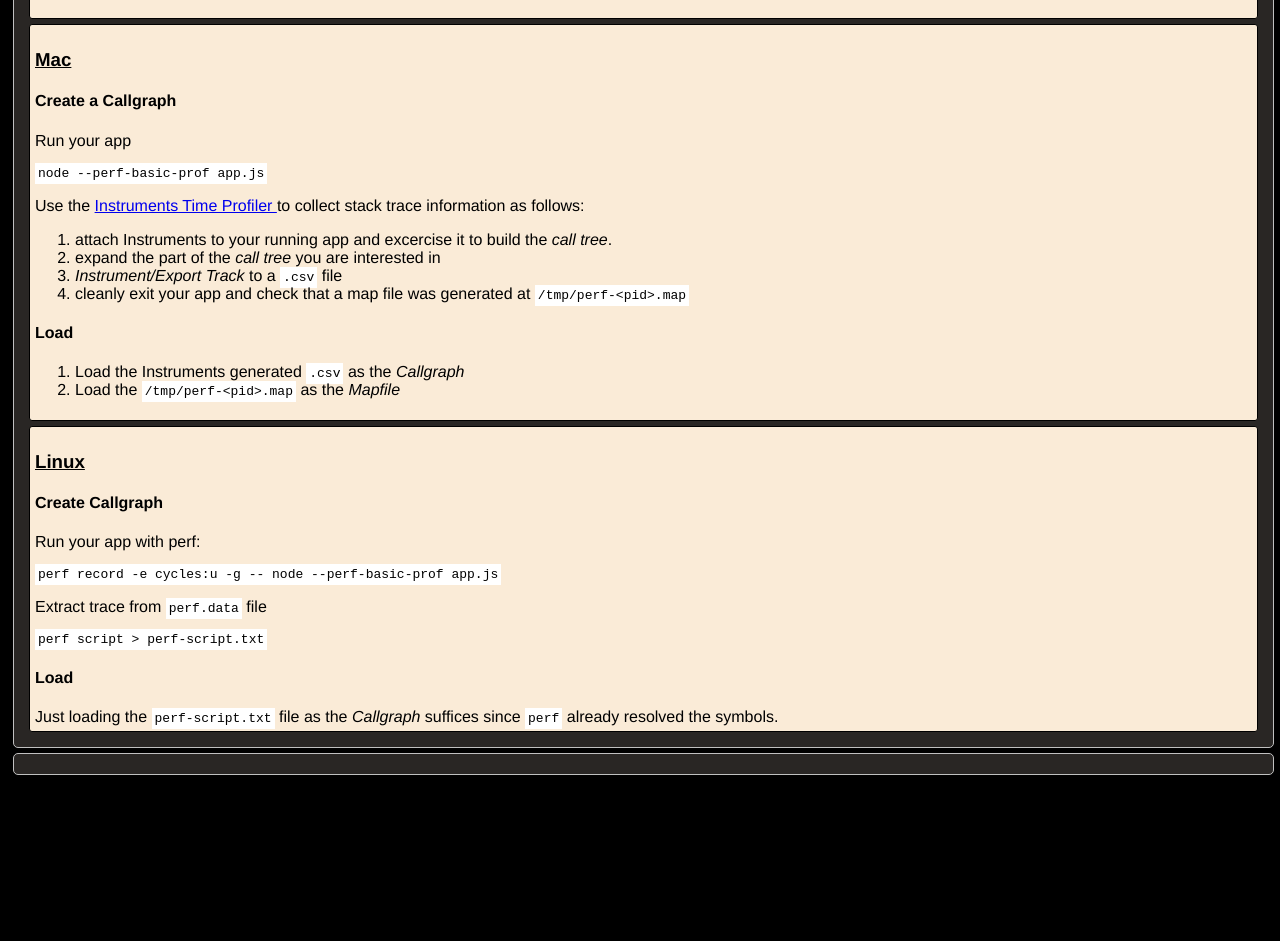
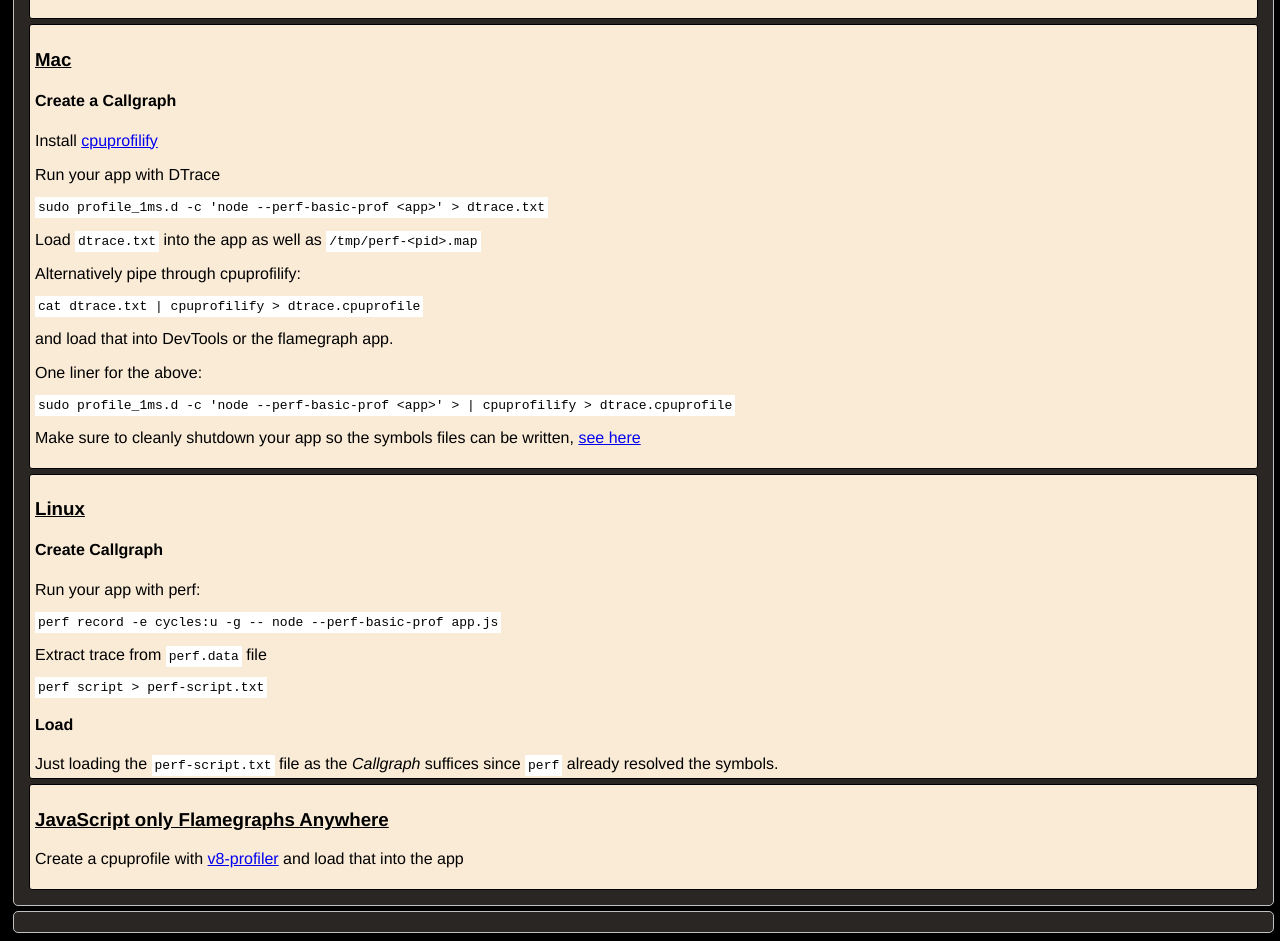
Before and after one commit to thlorenz/flamegraph, a website: page web/index.html in a window 1280 px wide. Shown: the part 481-1422 px from the top of the page. Before the commit the page ends 1264 px from the top, so only its background shows below. Drawn offline with Linux system fonts and the light colour scheme.

Commit message:
docs: updating instructions

```diff
--- a/bin/usage.txt
+++ b/bin/usage.txt
@@ -4,7 +4,7 @@ Generates a flamegraph from the callgraph data of the given `inputtype` that is
 
 OPTIONS:
 
-  --inputtype -t      the type of callgraph 'instruments | perf | cpuprofile'
+  --inputtype -t      the type of callgraph 'perf | cpuprofile'
 
   --fonttype          font family used                  default: 'Verdana'
   --fontsize          base text size                    default: 12
@@ -30,4 +30,4 @@ OPTIONS:
 
 EXAMPLE:
 
-  cat instruments-callgraph.csv | flamegraph -t instruments > flamegraph.svg
+  cat dtrace.txt | flamegraph -t dtrace > flamegraph.svg
--- a/web/index.html
+++ b/web/index.html
@@ -22,7 +22,7 @@
       <input id="search-regex" type="checkbox">Regex
       <input id="search-blink" type="checkbox">Blink
       <input id="search-error" type="text" readonly="readonly">
-      <span>Scroll while holding the <code>Ctrl</code> key in order to Zoom (Command+Ctrl on Mac)</span>
+      <span>Scroll while holding the <code>Ctrl</code> key in order to Zoom</span>
     </div>
     <div class="instructions ui-part" id="instructions">
       <h2>Instructions</h2>
@@ -36,27 +36,18 @@
       <div class="instructions-sheet">
         <h3>Mac</h3>
         <h4>Create a Callgraph</h4>
-        <p>Run your app</p>
-        <pre><code>node --perf-basic-prof app.js</code></pre>
-
-        <p>Use the
-          <a href="https://developer.apple.com/library/ios/documentation/AnalysisTools/Reference/Instruments_User_Reference/TimeProfilerInstrument/TimeProfilerInstrument.html">
-            Instruments Time Profiler
-          </a>
-          to collect stack trace information as follows:
+        <p>Install <a href="https://github.com/thlorenz/cpuprofilify">cpuprofilify</a></p>
+        <p>Run your app with DTrace</p>
+        <pre><code>sudo profile_1ms.d -c 'node --perf-basic-prof &lt;app&gt;' &gt; dtrace.txt</code></pre>
+        <p>
+          Load <code>dtrace.txt</code> into the app as well as <code>/tmp/perf-&lt;pid&gt;.map</code>
         </p>
-        <ol>
-          <li>attach Instruments to your running app and excercise it to build the <i>call tree</i>.</li>
-          <li>expand the part of the <i>call tree</i> you are interested in</li>
-          <li><i>Instrument/Export Track</i> to a <code>.csv</code> file</li>
-          <li>cleanly exit your app and check that a map file was generated at <code>/tmp/perf-&lt;pid&gt;.map</code></li>
-        </ol>
-
-        <h4>Load</h4>
-        <ol>
-          <li>Load the Instruments generated <code>.csv</code> as the <i>Callgraph</i></li>
-          <li>Load the <code>/tmp/perf-&lt;pid&gt;.map</code> as the <i>Mapfile</i></li>
-        </ol>
+        <p>Alternatively pipe through cpuprofilify:</p>
+        <pre><code>cat dtrace.txt | cpuprofilify &gt; dtrace.cpuprofile</code></pre>
+        <p>and load that into DevTools or the flamegraph app.</p>
+        <p> One liner for the above:</p>
+        <pre><code>sudo profile_1ms.d -c 'node --perf-basic-prof &lt;app&gt;' &gt; | cpuprofilify &gt; dtrace.cpuprofile</code></pre>
+        <p>Make sure to cleanly shutdown your app so the symbols files can be written, <a href="https://github.com/thlorenz/talks/blob/gh-pages/debugging-profiling-io.js/demos/demo-2/app.js#L22-L40">see here</a></p>
       </div>
 
       <div class="instructions-sheet">
@@ -73,6 +64,10 @@
         Just loading the <code>perf-script.txt</code> file as the <i>Callgraph</i> suffices since <code>perf</code> already resolved the symbols.
       </div>
 
+      <div class="instructions-sheet">
+        <h3>JavaScript only Flamegraphs Anywhere</h3>
+        <p>Create a cpuprofile with <a href="https://github.com/node-inspector/v8-profiler">v8-profiler</a> and load that into the app</p>
+      </div>
     </div>
     <div id="flamegraph" class="ui-part"></div>
 
```
Also changed, not shown: README.md.
